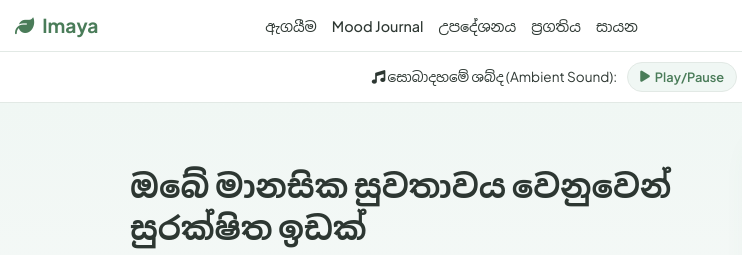
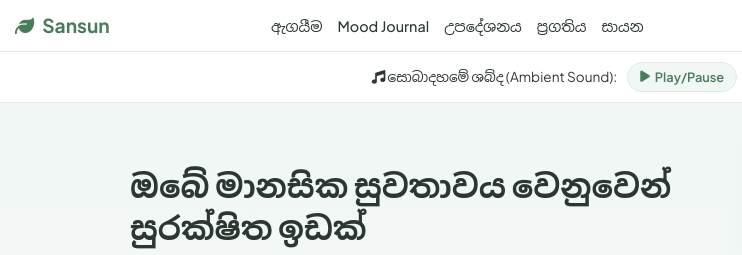
Before and after one commit to imayadilmi7-coder/Sansun-web-app, a website: page Frontend/index.html in a window 1280 px wide. Shown: the top 255 px of the page, 0-742 px from the left. Drawn offline with nearby package versions, Linux system fonts and the light colour scheme.

Commit message:
change the topic

```diff
--- a/Frontend/index.html
+++ b/Frontend/index.html
@@ -296,7 +296,7 @@
 
 <!-- NAVIGATION BAR -->
 <nav class="navbar">
-    <a href="#" class="logo"><i class="fa-solid fa-leaf"></i> <span id="brandName">Imaya</span></a>
+    <a href="#" class="logo"><i class="fa-solid fa-leaf"></i> <span id="brandName">Sansun</span></a>
     <ul class="nav-links">
         <li><a href="#assessment" id="navAssessment">ඇගයීම</a></li>
         <li><a href="#mood" id="navMood">Mood Journal</a></li>
```
